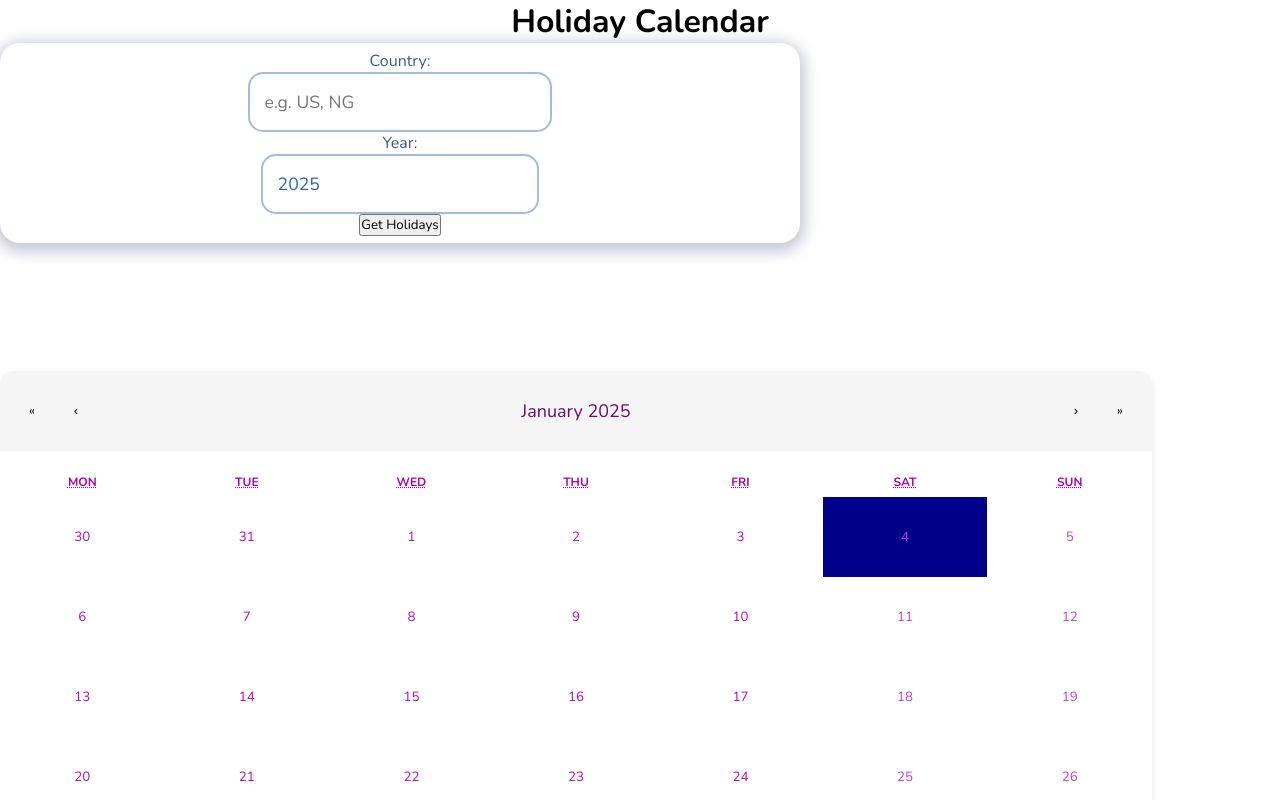
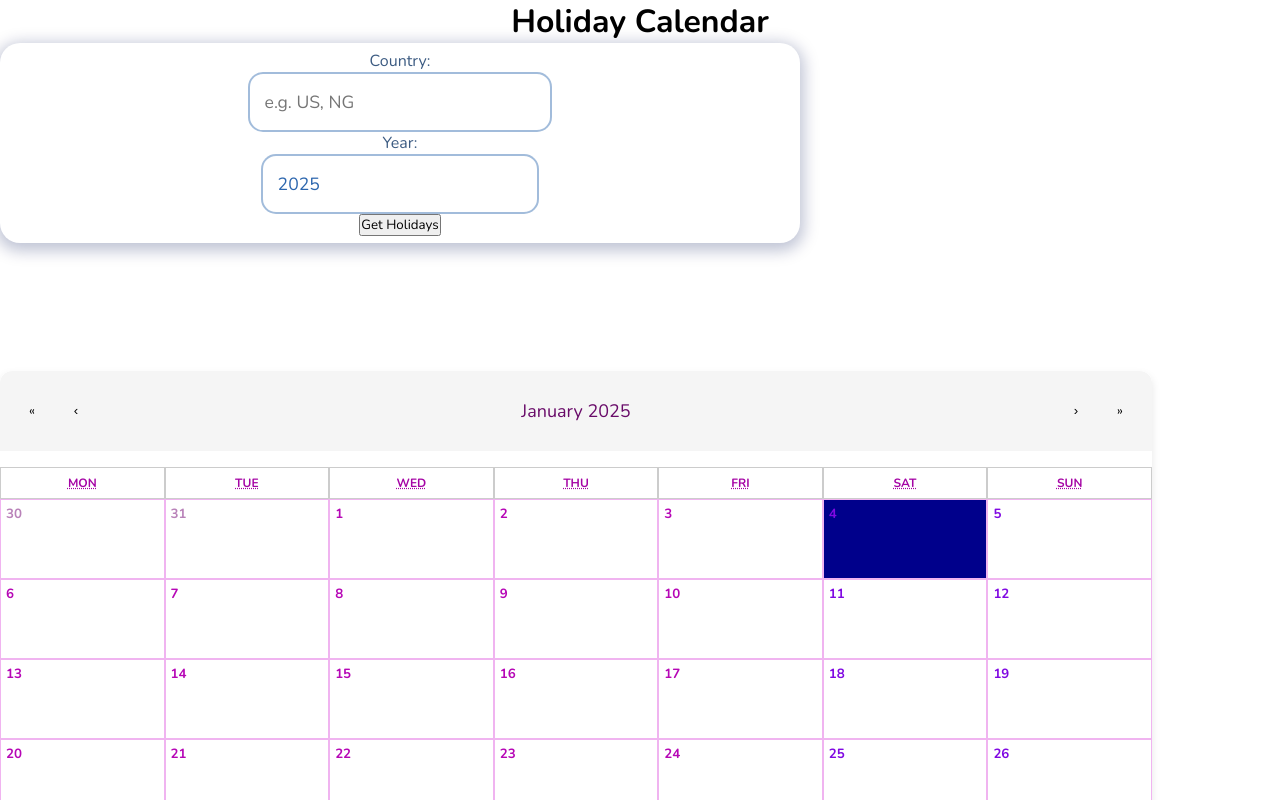
Before and after one commit to Basito-kun/holiday-calendar, a React (Create React App) app: page / in a window 1280 px wide. Shown: the top 800 px of the page. Built offline with nearby package versions, Linux system fonts and the light colour scheme.

Commit message:
styling the react-calendar - modifying its tile borders, font and background.

```diff
--- a/src/CalendarView.css
+++ b/src/CalendarView.css
@@ -37,7 +37,6 @@
   max-width: 90%;
   height: 700px;
   margin: 10% 0;
-  /* background-color: rgb(250, 236, 250); */
   font-family: 'Poppins', sans-serif;
   border: none;
   box-shadow: 0 4px 8px rgba(0, 0, 0, 0.1);
@@ -70,14 +69,13 @@
   align-items: center;
   justify-content: center;
   /*border-radius: 8px;   Optional: Add rounded corners */
-  padding: 10px;  /* Add padding for spacing */
   color: rgb(182, 7, 182);
   position: relative;
 }
 
 .react-calendar__tile:enabled:hover,
 .react-calendar__tile--active {
-  background: rgb(250, 103, 103);
+  background: rgb(240, 180, 240);
   color: white;
   transform: scale(1);
 }
@@ -91,10 +89,23 @@
 .react-calendar__tile--active {
   background-color: rgb(156, 195, 253) !important;
   color: white !important;
+  border: 1px solid #cccccc;
+}
+
+.react-calendar__tile.react-calendar__month-view__days__day {
+  border: 0.05px solid rgb(240, 180, 240);
+}
+
+.react-calendar__month-view__weekdays__weekday {
+  border: 0.05px groove #cccccc;
 }
 
 .react-calendar__month-view__days__day--weekend {
-  color: #bf3ce7;
+  color: #8009e2;
+}
+
+.react-calendar__month-view__days__day--neighboringMonth {
+  color: rgb(185, 130, 185);
 }
 
 .react-calendar__tile--hasActive {
@@ -106,3 +117,12 @@
   font-size: 12px;
   padding: 5px;
 }
+
+.react-calendar__tile > abbr {
+  display: block;
+  position: absolute;
+  top: 5px;  /* Adjust for vertical positioning */
+  left: 5px; /* Adjust for horizontal positioning */
+  font-weight: bold; /* Optional: to make date number bold */
+  font-size: 1em; /* Adjust to change size */
+}
```
